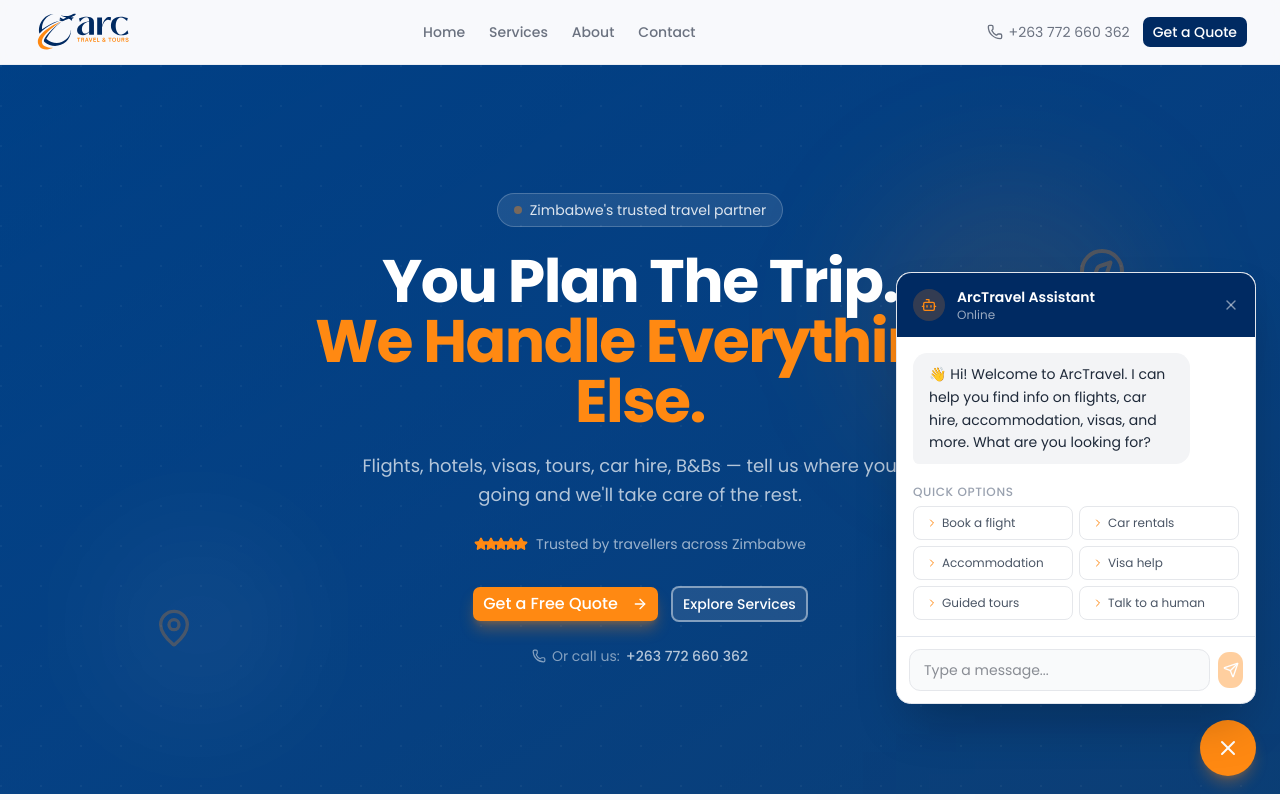
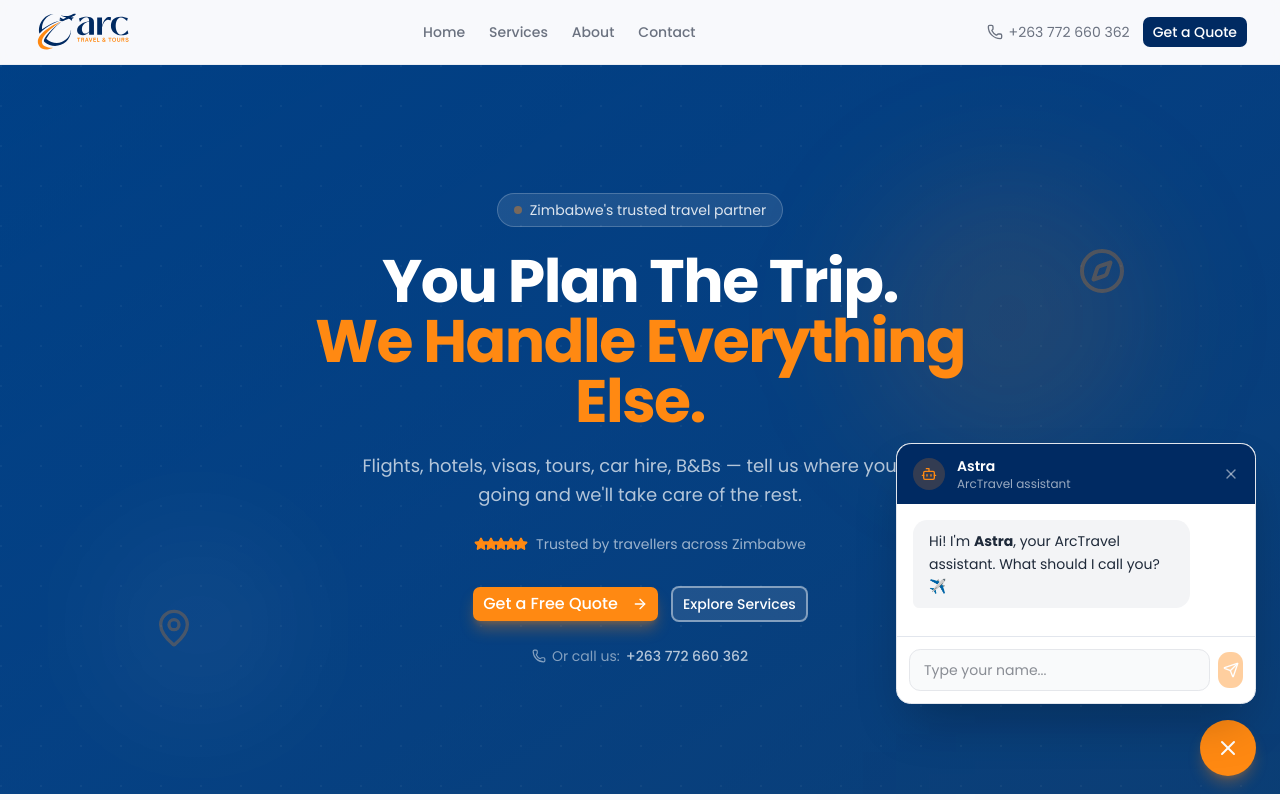
Before and after one commit to renegadec/arctravel, a Next.js app: page / in a window 1280 px wide. Both pictures are taken after a click on the button "Chat with us". Shown: the top 800 px of the page. Built offline with nearby package versions, Linux system fonts and the light colour scheme.

Commit message:
Chatbot upgraded: Astra name, name-first flow, lead form, short answers

```diff
--- a/src/app/api/chat/route.ts
+++ b/src/app/api/chat/route.ts
@@ -1,34 +1,26 @@
 import { NextResponse } from "next/server";
 
-const SYSTEM_PROMPT = `You are ArcTravel Assistant — a helpful, friendly AI chatbot for ArcTravel, a full-service travel agency based in Zimbabwe.
+const SYSTEM_PROMPT = `You are Astra — a friendly, precise AI assistant for ArcTravel, a Zimbabwe-based travel agency.
 
-## About ArcTravel
-ArcTravel is a Zimbabwe-based travel agency that handles all aspects of travel:
-- Flight booking & itinerary curation
-- Hotel, lodge, resort, and B&B accommodations
-- Ground transportation
-- Private charter flights
-- Airport transfers
-- Guided tours (Zimbabwe, Southern Africa, and beyond)
-- Travel insurance
-- Visa assistance
-- Day trip packages
-- Group tour packages
-- Corporate events
-- Cruise bookings
-- Car rentals (sedans, SUVs, 4x4s, minibuses, chauffeur-driven)
+## Name
+Your name is **Astra**. Always sign off with just your name when appropriate.
 
-## How to respond
-1. Be warm, professional, and helpful. Use emojis sparingly but naturally.
-2. Answer questions about services, destinations, and how ArcTravel works.
-3. If someone asks about pricing, explain it varies and invite them to get a personalised quote via the contact form.
-4. After answering 1-2 questions, naturally ask if they'd like to make an inquiry. If yes, ask for their name, email, phone number, and what they need.
-5. If the conversation reaches the point where you have enough info to create a lead (name + service + contact), include a structured lead at the end of your response in this format:
-   [LEAD]Name: [name] | Email: [email] | Phone: [phone] | Service: [service] | Details: [what they need][/LEAD]
-6. If asked about specific destinations in Zimbabwe, mention Victoria Falls, Hwange, Great Zimbabwe, Eastern Highlands, Kariba, and Gonarezhou.
-7. Never make up pricing. Direct them to get a quote.
-8. If someone needs urgent help, direct them to call +263 XXX XXX XXX or use WhatsApp.
-9. Keep responses concise but thorough — 2-4 sentences is usually enough.`;
+## Flow (strict order)
+1. **First message** → Ask: "Hi! I'm Astra, your ArcTravel assistant. What should I call you?"
+2. **After they give name** → Greet them by name, say: "Nice to meet you, [name]! What are you looking for today?"
+3. **Ask one question at a time.** Don't dump multiple questions at once.
+4. For flight inquiries, ask step by step: departing city → destination → travel dates → number of travellers.
+5. After getting enough info for a quote, ask for their email and phone.
+
+## Response rules (strict)
+- **Keep answers to 1-2 short sentences max.** No long paragraphs.
+- Be warm but brief. One emoji per response max.
+- Never make up pricing — say "It varies. Let me get you a personalised quote."
+- Direct urgent issues to call or WhatsApp.
+
+## Lead capture
+Once you have: name + service + email or phone, include this at the END of your response:
+[LEAD]Name: (name) | Email: (email) | Phone: (phone) | Service: (service) | Details: (summary)[/LEAD]`;
 
 export async function POST(request: Request) {
   try {
--- a/src/components/ui/chatbot.tsx
+++ b/src/components/ui/chatbot.tsx
@@ -1,7 +1,7 @@
 "use client";
 
 import { useState, useRef, useEffect } from "react";
-import { MessageCircle, X, Send, Bot, ChevronRight } from "lucide-react";
+import { MessageCircle, X, Send, Bot, ChevronRight, User, Mail, Phone, Tag } from "lucide-react";
 import { cn } from "@/lib/utils";
 
 interface Message {
@@ -10,34 +10,84 @@ interface Message {
 }
 
 const quickActions = [
-  { label: "Book a flight", keywords: ["flight", "plane", "airline", "airport"] },
-  { label: "Car rentals", keywords: ["car", "rental", "vehicle", "drive"] },
-  { label: "Accommodation", keywords: ["hotel", "lodge", "bnb", "bed", "stay", "accommodation"] },
-  { label: "Visa help", keywords: ["visa", "passport", "travel document"] },
-  { label: "Guided tours", keywords: ["tour", "safari", "guide", "excursion"] },
-  { label: "Talk to a human", keywords: ["agent", "human", "person", "call", "speak"] },
+  { label: "Book a flight", keywords: ["flight", "plane"] },
+  { label: "Car rentals", keywords: ["car", "rental", "vehicle"] },
+  { label: "Places to stay", keywords: ["hotel", "lodge", "bnb", "accommodation"] },
+  { label: "Visa help", keywords: ["visa", "passport"] },
+  { label: "Guided tours", keywords: ["tour", "safari", "excursion"] },
+  { label: "Speak to a human", keywords: ["human", "agent", "person"] },
 ];
+
+function LeadForm({ onSubmit }: { onSubmit: (data: { name: string; email: string; phone: string; service: string; message: string }) => void }) {
+  const [name, setName] = useState("");
+  const [email, setEmail] = useState("");
+  const [phone, setPhone] = useState("");
+  const [service, setService] = useState("");
+  const [message, setMessage] = useState("");
+
+  function handleSubmit(e: React.FormEvent) {
+    e.preventDefault();
+    onSubmit({ name, email, phone, service, message });
+  }
+
+  return (
+    <form onSubmit={handleSubmit} className="space-y-2.5 p-1">
+      <p className="text-xs font-medium text-gray-500">Fill this in and we&apos;ll get back to you:</p>
+      <div className="relative">
+        <User className="absolute left-2.5 top-1/2 h-3.5 w-3.5 -translate-y-1/2 text-gray-400" />
+        <input type="text" placeholder="Your name" value={name} onChange={(e) => setName(e.target.value)} required className="w-full rounded-lg border border-gray-200 bg-gray-50 py-2 pl-8 pr-3 text-xs outline-none focus:border-[#ff8912]/40" />
+      </div>
+      <div className="relative">
+        <Mail className="absolute left-2.5 top-1/2 h-3.5 w-3.5 -translate-y-1/2 text-gray-400" />
+        <input type="email" placeholder="Email" value={email} onChange={(e) => setEmail(e.target.value)} required className="w-full rounded-lg border border-gray-200 bg-gray-50 py-2 pl-8 pr-3 text-xs outline-none focus:border-[#ff8912]/40" />
+      </div>
+      <div className="relative">
+        <Phone className="absolute left-2.5 top-1/2 h-3.5 w-3.5 -translate-y-1/2 text-gray-400" />
+        <input type="tel" placeholder="Phone number" value={phone} onChange={(e) => setPhone(e.target.value)} className="w-full rounded-lg border border-gray-200 bg-gray-50 py-2 pl-8 pr-3 text-xs outline-none focus:border-[#ff8912]/40" />
+      </div>
+      <div className="relative">
+        <Tag className="absolute left-2.5 top-1/2 h-3.5 w-3.5 -translate-y-1/2 text-gray-400" />
+        <select value={service} onChange={(e) => setService(e.target.value)} required className="w-full appearance-none rounded-lg border border-gray-200 bg-gray-50 py-2 pl-8 pr-3 text-xs outline-none focus:border-[#ff8912]/40">
+          <option value="">What do you need?</option>
+          <option>Flight booking</option>
+          <option>Accommodation</option>
+          <option>Car rental</option>
+          <option>Guided tour</option>
+          <option>Visa assistance</option>
+          <option>Other</option>
+        </select>
+      </div>
+      <textarea placeholder="Any details? (optional)" value={message} onChange={(e) => setMessage(e.target.value)} rows={2} className="w-full rounded-lg border border-gray-200 bg-gray-50 p-2.5 text-xs outline-none focus:border-[#ff8912]/40 resize-none" />
+      <button type="submit" className="w-full rounded-lg bg-[#ff8912] py-2 text-xs font-medium text-white hover:bg-[#e67a00] transition-colors">
+        Send Inquiry
+      </button>
+    </form>
+  );
+}
 
 export default function ChatBot() {
   const [open, setOpen] = useState(false);
   const [messages, setMessages] = useState<Message[]>([
     {
       role: "bot",
-      text: "👋 Hi! Welcome to ArcTravel. I can help you find info on flights, car hire, accommodation, visas, and more. What are you looking for?",
+      text: `Hi! I&#39;m <strong>Astra</strong>, your ArcTravel assistant. What should I call you? ✈️`,
     },
   ]);
   const [input, setInput] = useState("");
   const [loading, setLoading] = useState(false);
-  const [showActions, setShowActions] = useState(true);
+  const [showActions, setShowActions] = useState(false);
+  const [showLeadForm, setShowLeadForm] = useState(false);
+  const [userName, setUserName] = useState<string | null>(null);
   const bottomRef = useRef<HTMLDivElement>(null);
 
   useEffect(() => {
     bottomRef.current?.scrollIntoView({ behavior: "smooth" });
-  }, [messages]);
+  }, [messages, showLeadForm]);
 
   async function sendMessage(text: string) {
     if (!text.trim() || loading) return;
     setShowActions(false);
+    setShowLeadForm(false);
     setLoading(true);
 
     const userMsg: Message = { role: "user", text };
@@ -64,25 +114,27 @@ export default function ChatBot() {
       if (data.error) {
         setMessages((prev) => [
           ...prev,
-          {
-            role: "bot",
-            text: `⚠️ ${data.error}`,
-          },
+          { role: "bot", text: `⚠️ ${data.error}` },
         ]);
         setShowActions(true);
         return;
       }
 
-      const botReply = data.reply || "I'm not sure how to respond to that. Try asking about our services or get in touch with us directly.";
+      const botReply = data.reply || "Let me connect you with our team.";
+
+      // If this was the first exchange (name), store it and show actions
+      if (!userName) {
+        setUserName(text);
+        setShowActions(true);
+      } else {
+        setShowActions(true);
+      }
+
       setMessages((prev) => [...prev, { role: "bot", text: botReply }]);
-      setShowActions(true);
     } catch {
       setMessages((prev) => [
         ...prev,
-        {
-          role: "bot",
-          text: "⚠️ Sorry, I'm having trouble connecting. Please try again or visit our contact page to speak with a human.",
-        },
+        { role: "bot", text: "⚠️ Sorry, I'm having trouble connecting. Try again or visit our contact page." },
       ]);
       setShowActions(true);
     } finally {
@@ -91,7 +143,31 @@ export default function ChatBot() {
   }
 
   function handleQuickAction(label: string) {
+    if (label === "Speak to a human") {
+      setShowLeadForm(true);
+      setShowActions(false);
+      setMessages((prev) => [
+        ...prev,
+        { role: "user", text: "I'd like to speak to someone" },
+        { role: "bot", text: "Sure! Fill in your details below and we'll get back to you within 24 hours. 👋" },
+      ]);
+      return;
+    }
     sendMessage(label);
+  }
+
+  function handleLeadSubmit(data: { name: string; email: string; phone: string; service: string; message: string }) {
+    const details = `Name: ${data.name}, Email: ${data.email}, Phone: ${data.phone}, Service: ${data.service}, Message: ${data.message}`;
+    console.log("🔔 LEAD FORM:", details);
+    setShowLeadForm(false);
+    setMessages((prev) => [
+      ...prev,
+      {
+        role: "bot",
+        text: `Thanks ${data.name}! We've received your inquiry and will get back to you within 24 hours. <a href="/contact" class="text-[#ff8912] underline">Visit our contact page</a> for more options. 🎯`,
+      },
+    ]);
+    setShowActions(true);
   }
 
   function handleKeyDown(e: React.KeyboardEvent) {
@@ -109,30 +185,22 @@ export default function ChatBot() {
         className="fixed bottom-6 right-6 z-50 flex h-14 w-14 items-center justify-center rounded-full bg-[#ff8912] text-white shadow-lg shadow-[#ff8912]/30 transition-all hover:bg-[#e67a00] hover:scale-105 active:scale-95"
         aria-label="Chat with us"
       >
-        {open ? (
-          <X className="h-6 w-6" />
-        ) : (
-          <MessageCircle className="h-6 w-6" />
-        )}
+        {open ? <X className="h-6 w-6" /> : <MessageCircle className="h-6 w-6" />}
       </button>
 
       {/* Chat window */}
       {open && (
         <div className="fixed bottom-24 right-6 z-50 flex w-[360px] max-w-[calc(100vw-2rem)] flex-col rounded-2xl border border-border bg-white shadow-2xl">
           {/* Header */}
-          <div className="flex items-center gap-3 rounded-t-2xl bg-[#002a62] px-4 py-3.5 text-white">
+          <div className="flex items-center gap-3 rounded-t-2xl bg-[#002a62] px-4 py-3 text-white">
             <div className="flex h-8 w-8 items-center justify-center rounded-full bg-[#ff8912]/20">
               <Bot className="h-4 w-4 text-[#ff8912]" />
             </div>
             <div className="flex-1">
-              <p className="text-sm font-semibold">ArcTravel Assistant</p>
-              <p className="text-xs text-white/60">Online</p>
+              <p className="text-sm font-semibold">Astra</p>
+              <p className="text-xs text-white/60">ArcTravel assistant</p>
             </div>
-            <button
-              onClick={() => setOpen(false)}
-              className="text-white/50 hover:text-white transition-colors"
-              aria-label="Close chat"
-            >
+            <button onClick={() => setOpen(false)} className="text-white/50 hover:text-white transition-colors" aria-label="Close chat">
               <X className="h-4 w-4" />
             </button>
           </div>
@@ -141,13 +209,7 @@ export default function ChatBot() {
           <div className="flex-1 overflow-y-auto px-4 py-4" style={{ maxHeight: "380px" }}>
             <div className="space-y-3">
               {messages.map((msg, i) => (
-                <div
-                  key={i}
-                  className={cn(
-                    "flex",
-                    msg.role === "user" ? "justify-end" : "justify-start"
-                  )}
-                >
+                <div key={i} className={cn("flex", msg.role === "user" ? "justify-end" : "justify-start")}>
                   <div
                     className={cn(
                       "max-w-[85%] rounded-2xl px-4 py-2.5 text-sm leading-relaxed",
@@ -159,6 +221,13 @@ export default function ChatBot() {
                   />
                 </div>
               ))}
+
+              {/* Lead form */}
+              {showLeadForm && (
+                <div className="rounded-2xl rounded-bl-md bg-gray-100 px-4 py-2">
+                  <LeadForm onSubmit={handleLeadSubmit} />
+                </div>
+              )}
 
               {/* Loading dots */}
               {loading && (
@@ -175,11 +244,11 @@ export default function ChatBot() {
 
               <div ref={bottomRef} />
 
-              {/* Quick actions (after bot response, not during loading) */}
-              {showActions && !loading && (
+              {/* Quick actions */}
+              {showActions && !loading && !showLeadForm && (
                 <div className="pt-2 space-y-1.5">
                   <p className="text-xs text-gray-400 font-medium uppercase tracking-wider">
-                    Quick options
+                    {userName ? `What can I help you with, ${userName}?` : "Quick options"}
                   </p>
                   <div className="grid grid-cols-2 gap-1.5">
                     {quickActions.map((action) => (
@@ -206,8 +275,8 @@ export default function ChatBot() {
                 value={input}
                 onChange={(e) => setInput(e.target.value)}
                 onKeyDown={handleKeyDown}
-                placeholder="Type a message..."
-                disabled={loading}
+                placeholder={userName ? `Ask me anything, ${userName}...` : "Type your name..."}
+                disabled={loading || showLeadForm}
                 className="flex-1 rounded-xl border border-gray-200 bg-gray-50 px-3.5 py-2.5 text-sm outline-none transition-colors focus:border-[#ff8912]/50 focus:bg-white disabled:opacity-50"
               />
               <button
```
